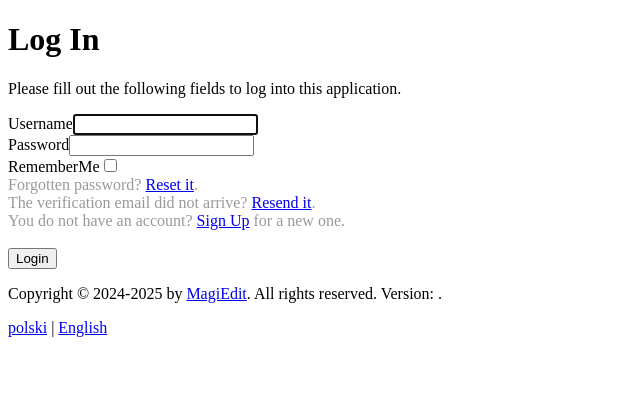
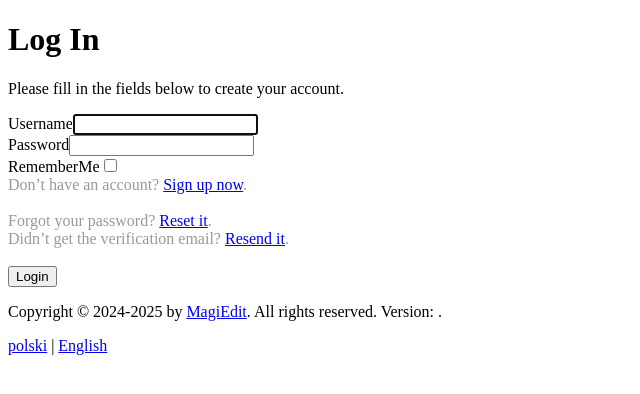
Before and after one commit to niner-games/magiedit, a Yii app: template frontend/views/account/login.php in a window 1280 px wide. Shown: the part 26-420 px from the top of the page, without its empty margins (0-640 px from the left). Run offline with PHP 8.4 and a stand-in for Yii, Linux system fonts and the light colour scheme; the template is opened without the code that fills it, so the values that code supplies are empty; form fields are guessed from the names that the template uses; some libraries are stand-ins or nearby versions.

Commit message:
Add or fix missing translations

```diff
--- a/frontend/views/account/login.php
+++ b/frontend/views/account/login.php
@@ -16,7 +16,7 @@ $this->params['breadcrumbs'][] = $this->title;
 
     <h1><?= Html::encode($this->title) ?></h1>
 
-    <p><?= Yii::t('frontend-views', 'Please fill out the following fields to log into this application.') ?></p>
+    <p><?= Yii::t('frontend-views', 'Please fill in the fields below to create your account.') ?></p>
 
     <div class="row">
 
@@ -32,15 +32,15 @@ $this->params['breadcrumbs'][] = $this->title;
 
                 <div class="my-1 mx-0" style="color:#999;">
 
-                    <?= Yii::t('frontend-views', 'Forgotten password?') ?> <?= Html::a(Yii::t('frontend-views', 'Reset it'), ['account/request-password-reset']) ?>.
+                    <?= Yii::t('frontend-views', 'Don’t have an account?') ?> <?= Html::a(Yii::t('frontend-views', 'Sign up now'), ['account/signup']) ?>.
+
+                    <br /><br />
+
+                    <?= Yii::t('frontend-views', 'Forgot your password?') ?> <?= Html::a(Yii::t('frontend-views', 'Reset it'), ['account/request-password-reset']) ?>.
 
                     <br />
 
-                    <?= Yii::t('frontend-views', 'The verification email did not arrive?') ?> <?= Html::a(Yii::t('frontend-views', 'Resend it'), ['account/resend-verification-email']) ?>.
-
-                    <br />
-
-                    <?= Yii::t('frontend-views', 'You do not have an account?') ?> <?= Html::a(Yii::t('frontend-views', 'Sign Up'), ['account/signup']) ?> <?= Yii::t('frontend-views', 'for a new one') ?>.
+                    <?= Yii::t('frontend-views', 'Didn’t get the verification email?') ?> <?= Html::a(Yii::t('frontend-views', 'Resend it'), ['account/resend-verification-email']) ?>.
 
                 </div>
 
--- a/frontend/views/account/signup.php
+++ b/frontend/views/account/signup.php
@@ -15,7 +15,7 @@ $this->params['breadcrumbs'][] = $this->title;
 <div class="site-signup">
     <h1><?= Html::encode($this->title) ?></h1>
 
-    <p><?= Yii::t('frontend-views', 'Please fill out the following fields to sign up for a new account.') ?></p>
+    <p><?= Yii::t('frontend-views', 'Please fill in the fields below to log in to your account.') ?></p>
 
     <div class="row">
         <div class="col-lg-5">
--- a/frontend/views/layouts/main.php
+++ b/frontend/views/layouts/main.php
@@ -14,7 +14,7 @@ use yii\helpers\ArrayHelper;
 use yii\helpers\Url;
 
 $appAssetBundle = AppAsset::register($this);
-$appTitle = Yii::t('frontend-application', "MagiEdit");
+$appTitle = 'MagiEdit';
 
 ?>
 
--- a/translations/pl/common-mail.php
+++ b/translations/pl/common-mail.php
@@ -28,6 +28,5 @@ return [
     'Somebody has created an account in our website with the following data:' => 'Ktoś zarejestrował konto na naszej stronie internetowej, używając poniższych danych:',
     'The {app-name}\'s Team' => '{app-name}',
     'somebody has requested a password to the be reset.' => 'ktoś zażądał zresetowania hasła.',
-    'Username:' => '',
-    'Login:' => '@@Login@@',
+    'Username:' => 'Nazwa użytkownika',
 ];
--- a/translations/pl/frontend-controllers.php
+++ b/translations/pl/frontend-controllers.php
@@ -27,8 +27,6 @@ return [
     'You cannot delete currently logged-in user.' => 'Nie możesz usunąć aktualnie zalogowanego użytkownika.',
     'You cannot delete last administrator.' => 'Nie możesz usunąć ostatniego administratora.',
     'Your email has been confirmed!' => 'Twój email został potwierdzony!',
-    'Welcome aboard! We’ve sent a verification email to your inbox. If you don’t see it, be sure to check your spam or junk folder — just in case.' => '',
-    'You’ve successfully logged out. For added security, consider closing all browser windows.' => '',
-    'Thank you for registration. Please check your inbox for verification email.' => '@@Dziękujemy za rejestrację. Sprawdź, czy w skrzynce odbiorczej znajduje się e-mail weryfikacyjny.@@',
-    'You signed out of your account. It\'s a good idea to close all browser windows.' => '@@Wylogowałeś się ze swojego konta. Dobrym pomysłem jest zamknięcie wszystkich okien przeglądarki.@@',
+    'Welcome aboard! We’ve sent a verification email to your inbox. If you don’t see it, be sure to check your spam or junk folder — just in case.' => 'Witamy na pokładzie! Wysłaliśmy e-mail weryfikacyjny na Twoją skrzynkę. Jeśli go nie widzisz, sprawdź folder spam lub inne zakładki — na wszelki wypadek.',
+    'You’ve successfully logged out. For added security, consider closing all browser windows.' => 'Wylogowano pomyślnie. Dla większego bezpieczeństwa warto zamknąć wszystkie okna przeglądarki.',
 ];
--- a/translations/pl/frontend-models.php
+++ b/translations/pl/frontend-models.php
@@ -19,7 +19,6 @@
 return [
     'Email Address' => 'Adres e-mail',
     'Password' => 'Hasło',
-    'Password reset' => 'Reset hasła',
     'Password reset token cannot be blank.' => 'Token resetowania hasła nie może być pusty.',
     'There is no user with this email address.' => 'Brak użytkownika o podanym adresie e-mail.',
     'This email address has already been taken.' => 'Użytkownik o takim adresie e-mail już istnieje.',
@@ -30,6 +29,6 @@ return [
     'Verification Code' => 'Token weryfikacyjny',
     'Verify email token cannot be blank.' => 'Token weryfikacji adresu e-mail nie może być pusty.',
     'Wrong password reset token.' => 'Błędny token resetowania hasła.',
-    'Account Sign Up' => '',
-    'Account registration' => '@@Rejestracja konta@@',
+    'Account Sign Up' => 'Rejestracja konta',
+    'Password Reset' => 'Reset hasła',
 ];
```
Also changed, not shown: translations/pl/frontend-views.php (+13 -13 lines).
